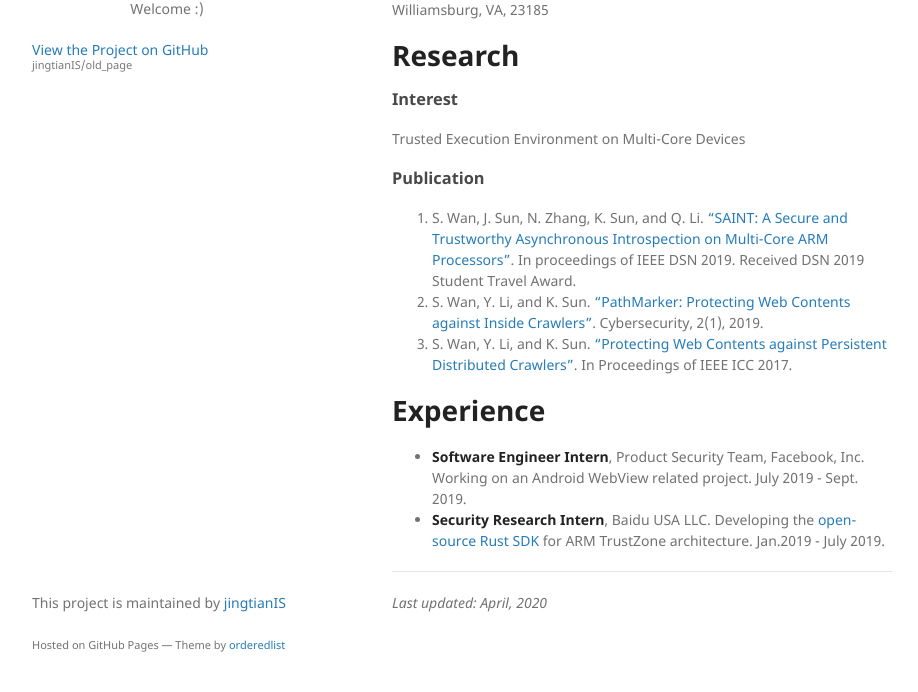
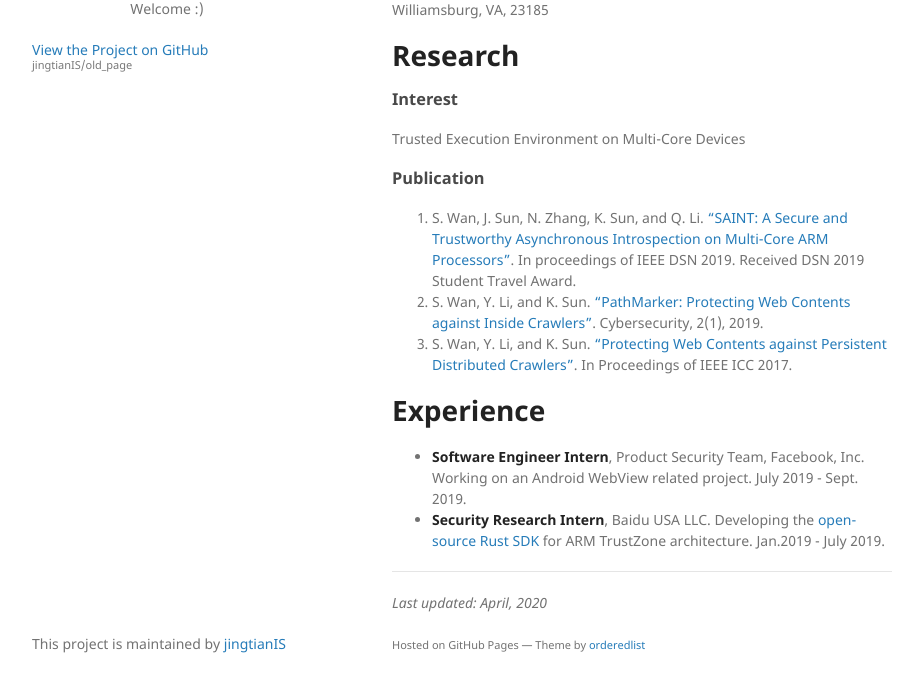
Before and after one commit to jingtianIS/old_page, a Jekyll site: the page built from index.md, in a window 1280 px wide and 1093 px high. Shown: the part 369-1061 px from the top of the window, without its empty margins (178-1096 px from the left). Built offline with Jekyll 4.4.1, drawn with Linux system fonts in a browser that asks for light colours; our own code applies the rules of GitHub Pages for plain Markdown files.

Commit message:
move theme author's id

```diff
--- a/_layouts/default.html
+++ b/_layouts/default.html
@@ -47,7 +47,6 @@
         {% if site.github.is_project_page %}
         <p>This project is maintained by <a href="{{ site.github.owner_url }}">{{ site.github.owner_name }}</a></p>
         {% endif %}
-        <p><small>Hosted on GitHub Pages &mdash; Theme by <a href="https://github.com/orderedlist">orderedlist</a></small></p>
       </footer>
     </div>
     <script src="{{ "/assets/js/scale.fix.js" | relative_url }}"></script>
--- a/index.md
+++ b/index.md
@@ -31,3 +31,5 @@ Trusted Execution Environment on Multi-Core Devices
 * * *
 
 *Last updated: April, 2020*
+
+<p><small>Hosted on GitHub Pages &mdash; Theme by <a href="https://github.com/orderedlist">orderedlist</a></small></p>
```
